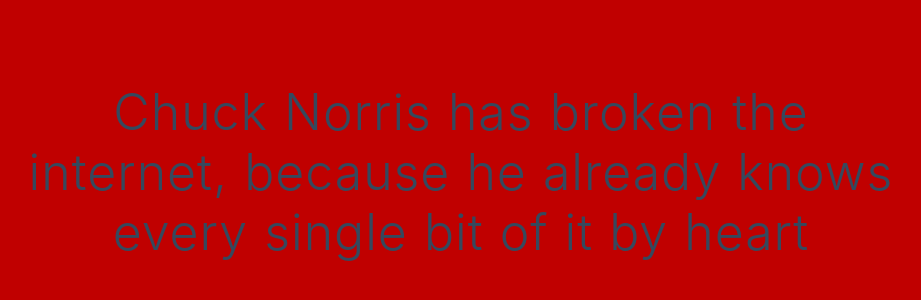
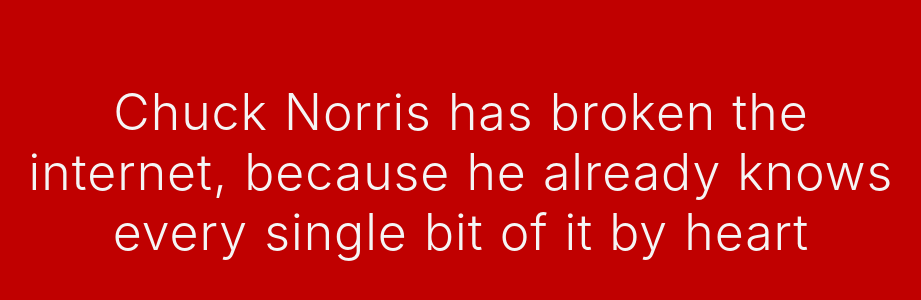
Before and after one commit to ChristofBecu/PWA-Nuxt-ChuckNorris, a Nuxt app: page / in a window 1280 px wide. Shown: the part 228-528 px from the top of the page, without its empty margins (179-1100 px from the left). Built offline with nearby package versions, Linux system fonts and the light colour scheme; no server answers.

Commit message:
Change color of text

```diff
--- a/pages/index.vue
+++ b/pages/index.vue
@@ -36,7 +36,7 @@
   display: block;
   font-weight: 300;
   font-size: 50px;
-  color: #35495e;
+  color: whitesmoke;
   letter-spacing: 1px;
 }
 
```
